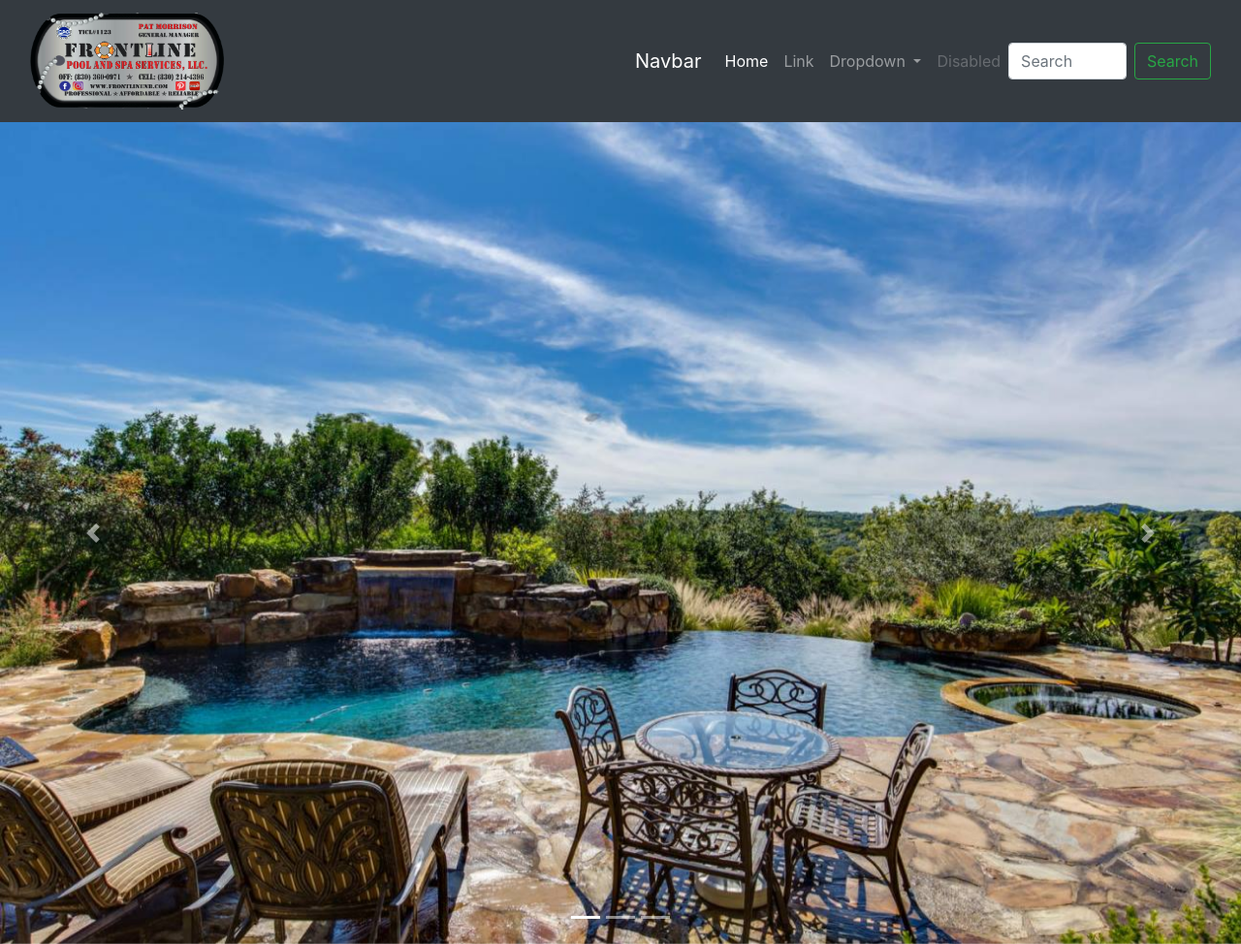
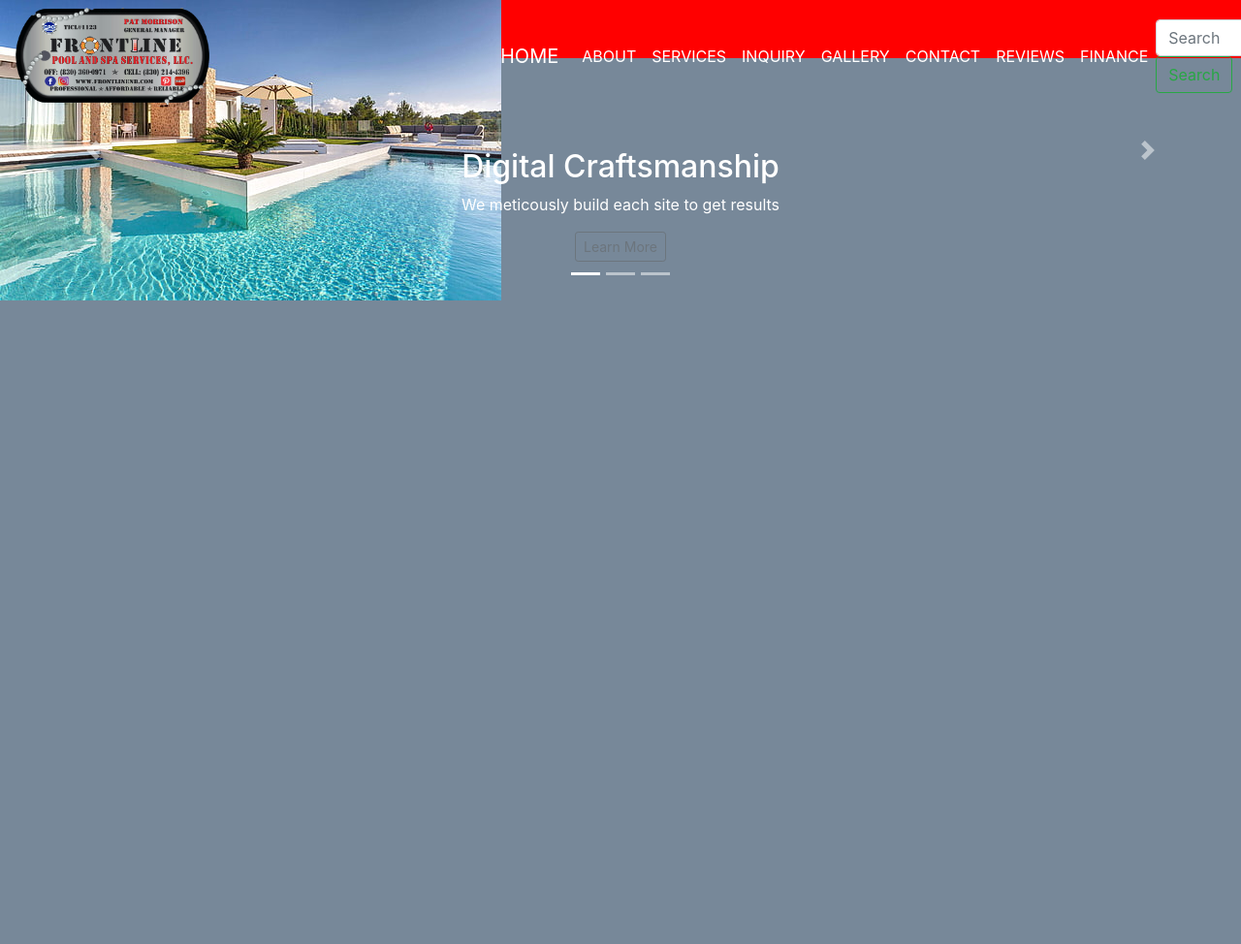
Before and after one commit to ceeya12/frontline, a Flask app: page / in a window 1280 px wide. Shown: the whole page at 97% size. After the commit the page ends 310 px from the top, so only its background shows below. Run offline with Flask 2, Linux system fonts and the light colour scheme; grey boxes labelled with a size stand in for pictures from a placeholder-image service; some libraries are stand-ins or nearby versions.

Commit message:
Test Commit

```diff
--- a/templates/homepage.html
+++ b/templates/homepage.html
@@ -14,67 +14,68 @@
       <script src="https://maxcdn.bootstrapcdn.com/bootstrap/4.5.2/js/bootstrap.min.js"></script>
 
       <title>FrontLine Pool</title>
+    <style>
+      body {
+  background-color: lightslategray;
+    }
 
-      <!-- Red solid bar at the top of the page-->
-      <style>
+      /********** Color strip at the top of the screen*********/
 
-          redBar {
+      .header{
 
-              display: block;
-              content: "";
-              clear: both;
-              color: red;
-
+          width: 100%;
+          height: 60px;
+          background-color: red;
+          position: fixed;
       }
     </style>
 
-      <div style="background-color: red" class="container clearfix"></div>
+  </head>
+  <div class="header"></div>
 
-
-      <nav class="navbar navbar-expand-lg navbar-dark bg-dark">
-
-          <div class="container">
-            <a class="navbar-brand" href="#">
-            <img src="/static/frontlinedogtag.png" alt="" width="200" height="100">
-            </a>
+  <nav class="navbar navbar-expand-md fixed-top navbar-dark">
+     <div>
+          <img src="/static/frontlinedogtag.png" width="200" height="100">
       </div>
-
-  <div class="container-fluid">
-    <a class="navbar-brand" href="#">Navbar</a>
-    <button class="navbar-toggler" type="button" data-bs-toggle="collapse" data-bs-target="#navbarSupportedContent" aria-controls="navbarSupportedContent" aria-expanded="false" aria-label="Toggle navigation">
+      <a style="padding-left: 300px" class="navbar-brand" href="#">HOME </a>
+      <button class="navbar-toggler" type="button" data-toggle="collapse" data-target="#navbarCollapse" aria-controls="navbarCollapse" aria-expanded="false" aria-label="Toggle navigation">
         <span class="navbar-toggler-icon"></span>
       </button>
-    <div class="collapse navbar-collapse" id="navbarSupportedContent">
-      <ul class="navbar-nav me-auto mb-2 mb-lg-0">
-        <li class="nav-item">
-          <a class="nav-link active" aria-current="page" href="#">Home</a>
+      <div class="collapse navbar-collapse" id="navbarCollapse">
+        <ul class="navbar-nav mr-auto">
+          <li class="nav-item active">
+            <a class="nav-link" href="#">ABOUT <span class="sr-only">(current)</span></a>
           </li>
-        <li class="nav-item">
-          <a class="nav-link" href="#">Link</a>
+          <li class="nav-item active">
+            <a class="nav-link" href="#">SERVICES</a>
           </li>
-        <li class="nav-item dropdown">
-          <a class="nav-link dropdown-toggle" href="#" id="navbarDropdown" role="button" data-bs-toggle="dropdown" aria-expanded="false">
-            Dropdown
-          </a>
-          <ul class="dropdown-menu" aria-labelledby="navbarDropdown">
-            <li><a class="dropdown-item" href="#">Action</a></li>
-            <li><a class="dropdown-item" href="#">Another action</a></li>
-            <li><hr class="dropdown-divider"></li>
-            <li><a class="dropdown-item" href="#">Something else here</a></li>
-          </ul>
+          <li class="nav-item active">
+            <a class="nav-link" href="#">INQUIRY</a>
           </li>
-        <li class="nav-item">
-          <a class="nav-link disabled">Disabled</a>
+            <li class="nav-item active">
+            <a class="nav-link" href="#">GALLERY</a>
+          </li>
+            <li class="nav-item active">
+            <a class="nav-link" href="#">CONTACT</a>
+          </li>
+            <li class="nav-item active">
+            <a class="nav-link" href="#">REVIEWS</a>
+          </li>
+            <li class="nav-item active">
+            <a class="nav-link" href="#">FINANCE</a>
           </li>
         </ul>
-      <form class="d-flex">
-        <input class="form-control me-2" type="search" placeholder="Search" aria-label="Search">
-        <button class="btn btn-outline-success" type="submit">Search</button>
+          <div style="padding-right: 50px">
+        <form class="form-inline mt-2 mt-md-0">
+          <input class="form-control mr-sm-2" type="text" placeholder="Search" aria-label="Search">
+          <button class="btn btn-outline-success my-2 my-sm-0" type="submit">Search</button>
         </form>
           </div>
       </div>
     </nav>
-  </head>
+
+
+
 
 
   <!-- Optional JavaScript; choose one of the two! -->
@@ -88,46 +89,100 @@
     <script src="https://cdn.jsdelivr.net/npm/bootstrap@5.1.3/dist/js/bootstrap.min.js" integrity="sha384-QJHtvGhmr9XOIpI6YVutG+2QOK9T+ZnN4kzFN1RtK3zEFEIsxhlmWl5/YESvpZ13" crossorigin="anonymous"></script>
     -->
 
-  <!--carousel images cycle -->
+  <!--
+    ####################################################
+    C A R O U S E L
+    ####################################################
+    -->
+    <div id="carousel" class="carousel slide carousel-fade" data-ride="carousel" data-interval="6000">
+        <ol class="carousel-indicators">
+            <li data-target="#carousel" data-slide-to="0" class="active"></li>
+            <li data-target="#carousel" data-slide-to="1"></li>
+            <li data-target="#carousel" data-slide-to="2"></li>
+        </ol>
+        <div class="carousel-inner" role="listbox">
+            <div class="carousel-item active">
+                <a href="https://bootstrapcreative.com/">
+                    <!--
+                    If you need more browser support use https://scottjehl.github.io/picturefill/
+                    If a picture looks blurry on a retina device you can add a high resolution like this
+                    <source srcset="img/blog-post-1000x600-2.jpg, blog-post-1000x600-2@2x.jpg 2x" media="(min-width: 768px)">
 
-    <style>
-  /* Make the image fully responsive */
-  .carousel-inner img {
-    width: 100%;
-    height: 100%;
-  }
-  </style>
+                    What image sizes should you use? This can help - https://codepen.io/JacobLett/pen/NjramL
+                     -->
+                     <picture>
+                      <source srcset="/static/carousel_img.jpg" media="(min-width: 1400px)">
+                      <source srcset="/static/carousel_img1.jpg" media="(min-width: 769px)">
+                       <source srcset="/static/carousel_img2.jpg" media="(min-width: 577px)">
+                      <img srcset="/static/carousel_img3.jpg" alt="responsive image" class="d-block img-fluid">
+                    </picture>
+
+                    <div class="carousel-caption">
+                        <div>
+                            <h2>Digital Craftsmanship</h2>
+                            <p>We meticously build each site to get results</p>
+                            <span class="btn btn-sm btn-outline-secondary">Learn More</span>
+                        </div>
+                    </div>
+                </a>
+            </div>
+            <!-- /.carousel-item -->
+            <div class="carousel-item">
+                <a href="https://bootstrapcreative.com/">
+                     <picture>
+                      <source srcset="https://dummyimage.com/2000x500/007aeb/4196e5" media="(min-width: 1400px)">
+                      <source srcset="https://dummyimage.com/1400x500/007aeb/4196e5" media="(min-width: 769px)">
+                       <source srcset="https://dummyimage.com/800x500/007aeb/4196e5" media="(min-width: 577px)">
+                      <img srcset="https://dummyimage.com/600x500/007aeb/4196e5" alt="responsive image" class="d-block img-fluid">
+                    </picture>
+
+                    <div class="carousel-caption justify-content-center align-items-center">
+                        <div>
+                            <h2>Every project begins with a sketch</h2>
+                            <p>We work as an extension of your business to explore solutions</p>
+                            <span class="btn btn-sm btn-outline-secondary">Our Process</span>
+                        </div>
+                    </div>
+                </a>
+            </div>
+            <!-- /.carousel-item -->
+            <div class="carousel-item">
+                <a href="https://bootstrapcreative.com/">
+                     <picture>
+                      <source srcset="https://dummyimage.com/2000x500/007aeb/4196e5" media="(min-width: 1400px)">
+                      <source srcset="https://dummyimage.com/1400x500/007aeb/4196e5" media="(min-width: 769px)">
+                       <source srcset="https://dummyimage.com/800x500/007aeb/4196e5" media="(min-width: 577px)">
+                      <img srcset="https://dummyimage.com/600x500/007aeb/4196e5" alt="responsive image" class="d-block img-fluid">
+                    </picture>
+
+                    <div class="carousel-caption justify-content-center align-items-center">
+                        <div>
+                            <h2>Performance Optimization</h2>
+                            <p>We monitor and optimize your site's long-term performance</p>
+                            <span class="btn btn-sm btn-secondary">Learn How</span>
+                        </div>
+                    </div>
+                </a>
+            </div>
+            <!-- /.carousel-item -->
+        </div>
+        <!-- /.carousel-inner -->
+        <a class="carousel-control-prev" href="#carousel" role="button" data-slide="prev">
+            <span class="carousel-control-prev-icon" aria-hidden="true"></span>
+            <span class="sr-only">Previous</span>
+        </a>
+        <a class="carousel-control-next" href="#carousel" role="button" data-slide="next">
+            <span class="carousel-control-next-icon" aria-hidden="true"></span>
+            <span class="sr-only">Next</span>
+        </a>
+    </div>
+    <!-- /.carousel -->
+
+
+
+
   <body>
 
-<div id="demo" class="carousel slide" data-ride="carousel">
 
-  <!-- Indicators -->
-  <ul class="carousel-indicators">
-    <li data-target="#demo" data-slide-to="0" class="active"></li>
-    <li data-target="#demo" data-slide-to="1"></li>
-    <li data-target="#demo" data-slide-to="2"></li>
-  </ul>
-
-  <!-- The slideshow -->
-  <div class="carousel-inner">
-    <div class="carousel-item active">
-      <img src="/static/pool.jpeg" alt="Los Angeles" width="1100" height="500">
-    </div>
-    <div class="carousel-item">
-      <img src="chicago.jpg" alt="Chicago" width="1100" height="500">
-    </div>
-    <div class="carousel-item">
-      <img src="ny.jpg" alt="New York" width="1100" height="500">
-    </div>
-  </div>
-
-  <!-- Left and right controls -->
-  <a class="carousel-control-prev" href="#demo" data-slide="prev">
-    <span class="carousel-control-prev-icon"></span>
-  </a>
-  <a class="carousel-control-next" href="#demo" data-slide="next">
-    <span class="carousel-control-next-icon"></span>
-  </a>
-</div>
 </body>
 </html>
```
Also changed, not shown: static/carousel_img.jpg (added), static/carousel_img1.jpg (added), static/carousel_img2.jpg (added), static/carousel_img3.jpg (added). Lines whose indentation alone changed are shown as unchanged.
